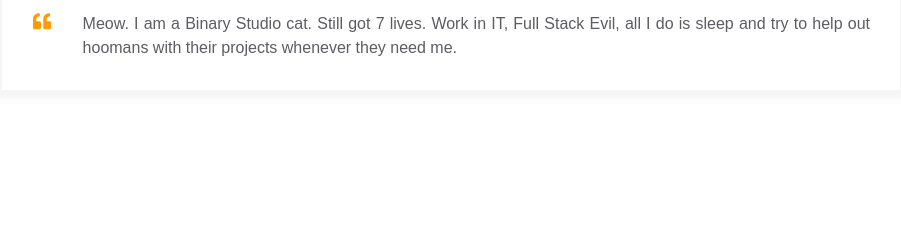
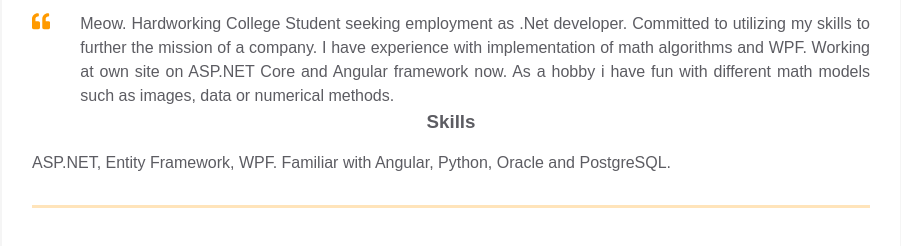
Before and after one commit to LotusZadrotus/homepage, a plain HTML site: page index.html in a window 1280 px wide. Shown: the part 458-704 px from the top of the page, without its empty margins (189-1090 px from the left). Drawn offline with Linux system fonts and the light colour scheme.

Commit message:
Added skills block and updated intro block

```diff
--- a/index.html
+++ b/index.html
@@ -68,14 +68,28 @@
                 </svg>
               </div>
               <p class="intro_text">Meow.
-                I am a Binary Studio cat. Still got 7 lives. Work in IT, Full Stack Evil,
-                all I do is sleep and try to help out hoomans with their projects whenever
-                they need me.
+                Hardworking College Student seeking employment as .Net developer. Committed to utilizing my skills to further the mission of a company.
+                I have experience with implementation of math algorithms and WPF. Working at own site on ASP.NET Core and Angular framework now.
+                As a hobby i have fun with different math models such as images, data or numerical methods.
+
               </p>
             </div>
           </div>
         </div>
+        <div class="container pt">
+          <div class="resume__block">
+            <div class="skills">
+              <h3 class="skills__header">Skills</h3>
+              <p class="skills__text">ASP.NET, Entity
+                Framework, WPF. Familiar
+                with Angular, Python, Oracle
+                and PostgreSQL. </p>
+            </div>
+          </div>
+        </div>
       </div>
+
+
     </main>
   </body>
 </html>
--- a/style.css
+++ b/style.css
@@ -2,6 +2,10 @@
     margin: 0;
     padding: 0;
     box-sizing: border-box;
+}
+
+.pt{
+    padding-top: 10px;
 }
 
 body {
```
